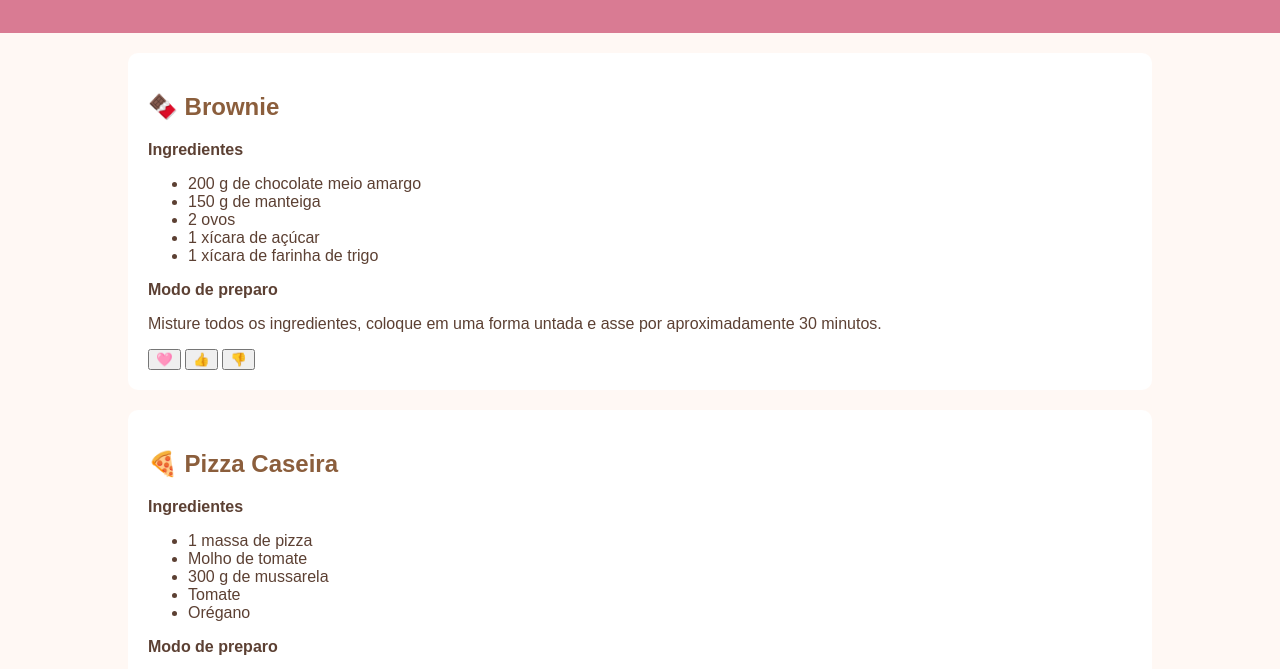
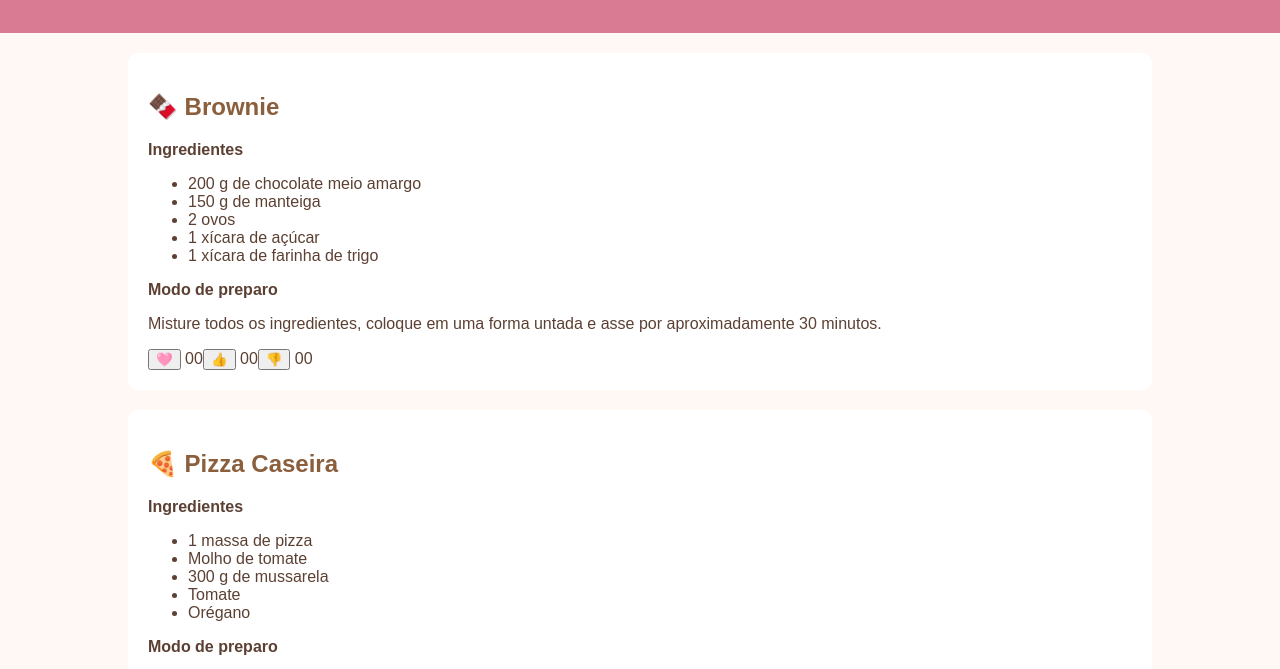
Before and after one commit to faveroluiza-prog/P-gina-da-Web, a plain HTML site: page index.html in a window 1280 px wide. Shown: the part 122-791 px from the top of the page. Drawn offline with Linux system fonts and the light colour scheme.

Commit message:
<button>🩷</button> <span>0</span>0<button>👍</button> <span>0</span>0<button>👎</button> <span>0</span>0

```diff
--- a/index.html
+++ b/index.html
@@ -88,7 +88,7 @@ práticas e deliciosas para preparar em casa.</p>
 Misture todos os ingredientes, coloque em uma forma untada
 e asse por aproximadamente 30 minutos.
 </p>
-<button>🩷</button> <button>👍</button> <button>👎</button>
+<button>🩷</button> <span>0</span>0<button>👍</button> <span>0</span>0<button>👎</button> <span>0</span>0
 </section>
 
 <section>
```
